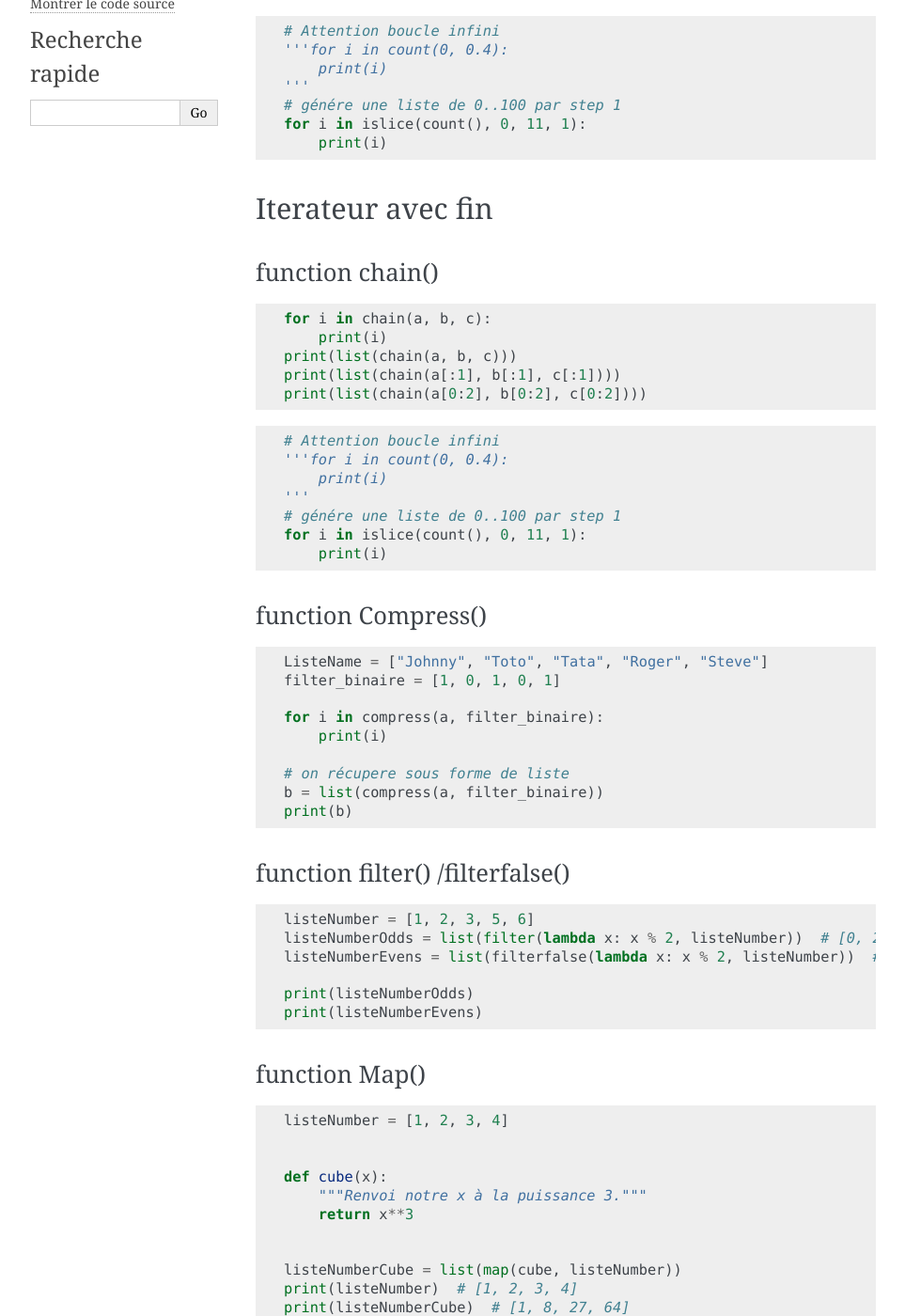
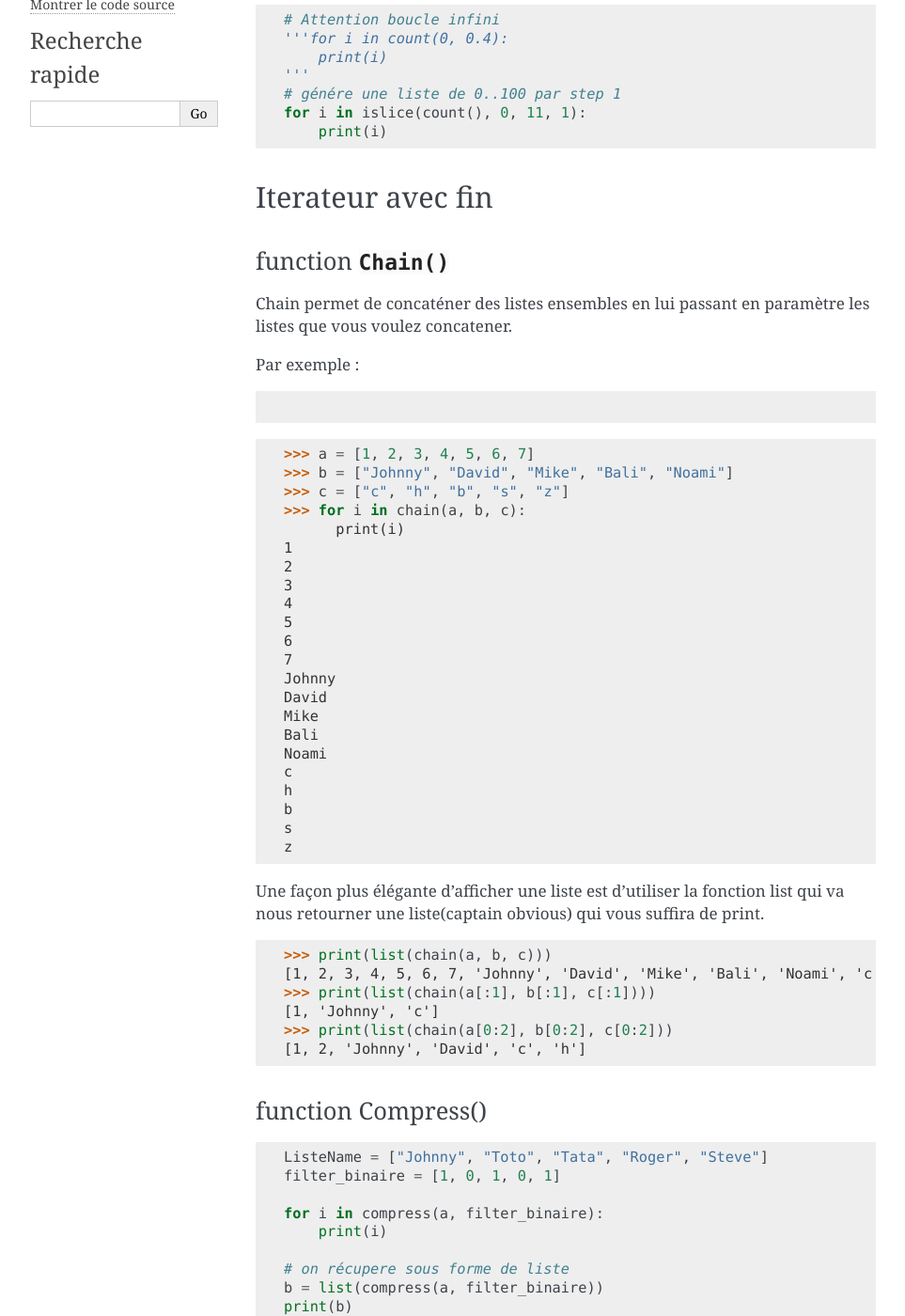
Before and after one commit to HE-Arc/livre-python, a Sphinx documentation site: the page built from source/itertools/index.rst, in a window 1280 px wide and 1400 px high, scrolled down 489 px. Shown: the whole window at 94% size, without its empty margins (148-1111 px from the left). Built offline with Sphinx 7.4.7, drawn with Linux system fonts in a browser that asks for light colours; some of the changed text lies outside the part shown.

Commit message:
syntaxe pycon pour les exemples chain()

```diff
--- a/source/itertools/index.rst
+++ b/source/itertools/index.rst
@@ -7,7 +7,6 @@ Par Johnny Da Costa <johnny.dacosta@he-arc.ch>
 
 
 Introduction
-------------
 ------------
 
 Les :py:mod:`itertools` sont des outils puissant pour itérer dans les listes/tableaux de manière
@@ -20,7 +19,8 @@ Iterateur infini
 ----------------
 
 function :py:func:`count(start=0, step=1) <itertools.count>`
-**************************************************
+*************************************************************
+
 .. literalinclude:: use_itertools.py
    :start-after: # COUNT_BEGIN
    :end-before: # COUNT_END
@@ -29,21 +29,52 @@ function :py:func:`count(start=0, step=1) <itertools.count>`
 Iterateur avec fin
 -------------------
 
-function chain()
-****************
+function :py:func:`Chain() <itertools.chain>`
+**********************************************
+Chain permet de concaténer des listes ensembles en lui passant en paramètre
+les listes que vous voulez concatener.
 
-.. literalinclude:: use_itertools.py
-   :start-after: # CHAIN_BEGIN
-   :end-before: # CHAIN_END
+Par exemple :
 
+.. code-block:: pycon
 
-.. literalinclude:: use_itertools.py
-   :start-after: # COUNT_BEGIN
-   :end-before: # COUNT_END
+>>> a = [1, 2, 3, 4, 5, 6, 7]
+>>> b = ["Johnny", "David", "Mike", "Bali", "Noami"]
+>>> c = ["c", "h", "b", "s", "z"]
+>>> for i in chain(a, b, c):
+      print(i)
+1
+2
+3
+4
+5
+6
+7
+Johnny
+David
+Mike
+Bali
+Noami
+c
+h
+b
+s
+z
 
+Une façon plus élégante d'afficher une liste est d'utiliser
+la fonction list qui va nous retourner une liste(captain obvious) qui vous
+suffira de print.
+
+>>> print(list(chain(a, b, c)))
+[1, 2, 3, 4, 5, 6, 7, 'Johnny', 'David', 'Mike', 'Bali', 'Noami', 'c', 'h', 'b', 's', 'z']
+>>> print(list(chain(a[:1], b[:1], c[:1])))
+[1, 'Johnny', 'c']
+>>> print(list(chain(a[0:2], b[0:2], c[0:2]))
+[1, 2, 'Johnny', 'David', 'c', 'h']
 
 function Compress()
 *********************
+
 
 .. literalinclude:: use_itertools.py
    :start-after: # COMPRESS_BEGIN
--- a/source/itertools/use_itertools.py
+++ b/source/itertools/use_itertools.py
@@ -1,8 +1,12 @@
-#  itertools
+"""Module itertools."""
 #  Chain, slice, ...
 #  Source : https://www.youtube.com/watch?v=xK7E2YmjyAc
 
 from itertools import *
+
+a = [1, 2, 3, 4, 5, 6, 7]
+b = ["Johnny", "David", "Mike", "Bali", "Noami"]
+c = ["c", "h", "b", "s", "z"]
 
 # CHAIN_BEGIN
 for i in chain(a, b, c):
```
